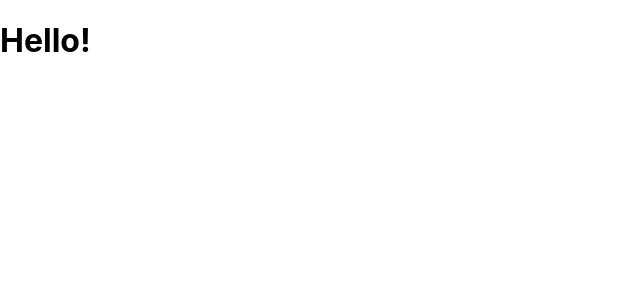
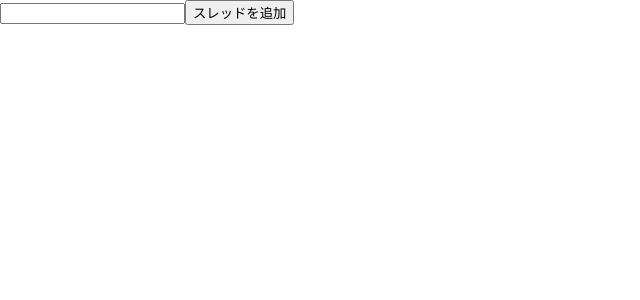
Before and after one commit to fromHeisei/BulletinBoard, a React (Create React App) app: page /bulletform in a window 1280 px wide. Shown: the top 300 px of the page, without its empty margins (0-640 px from the left). Built offline with nearby package versions, Linux system fonts and the light colour scheme.

Commit message:
thread create

```diff
--- a/src/routes/Home.js
+++ b/src/routes/Home.js
@@ -1,8 +1,12 @@
 import "../App.css";
 import { Link } from "react-router-dom";
 import { BulletListContainer } from "./BulletListContainer";
+import { BulletForm } from "./BulletForm";
+import { useState } from "react";
 
 export function Home() {
+  const [text, setText] = useState("");
+
   return (
     <div class="App">
       <header class="App-header">掲示板</header>
--- a/src/routes/bulletForm.js
+++ b/src/routes/bulletForm.js
@@ -1,9 +1,25 @@
-import React from "react";
+import React, { useState } from "react";
+import axios from "axios";
 
 export function BulletForm() {
+  const [formtext, setFormtext] = useState("");
+
+  const formTextPost = () => {
+    axios.post(
+      "https://2y6i6tqn41.execute-api.ap-northeast-1.amazonaws.com/threads",
+      {
+        title: formtext,
+      }
+    );
+  };
   return (
-    <div>
-      <h1>Hello!</h1>
+    <div class="Form">
+      <input
+        value={formtext}
+        onChange={(event) => setFormtext(event.target.value)}
+      />
+
+      <button onClick={formTextPost}>スレッドを追加</button>
     </div>
   );
 }
```
